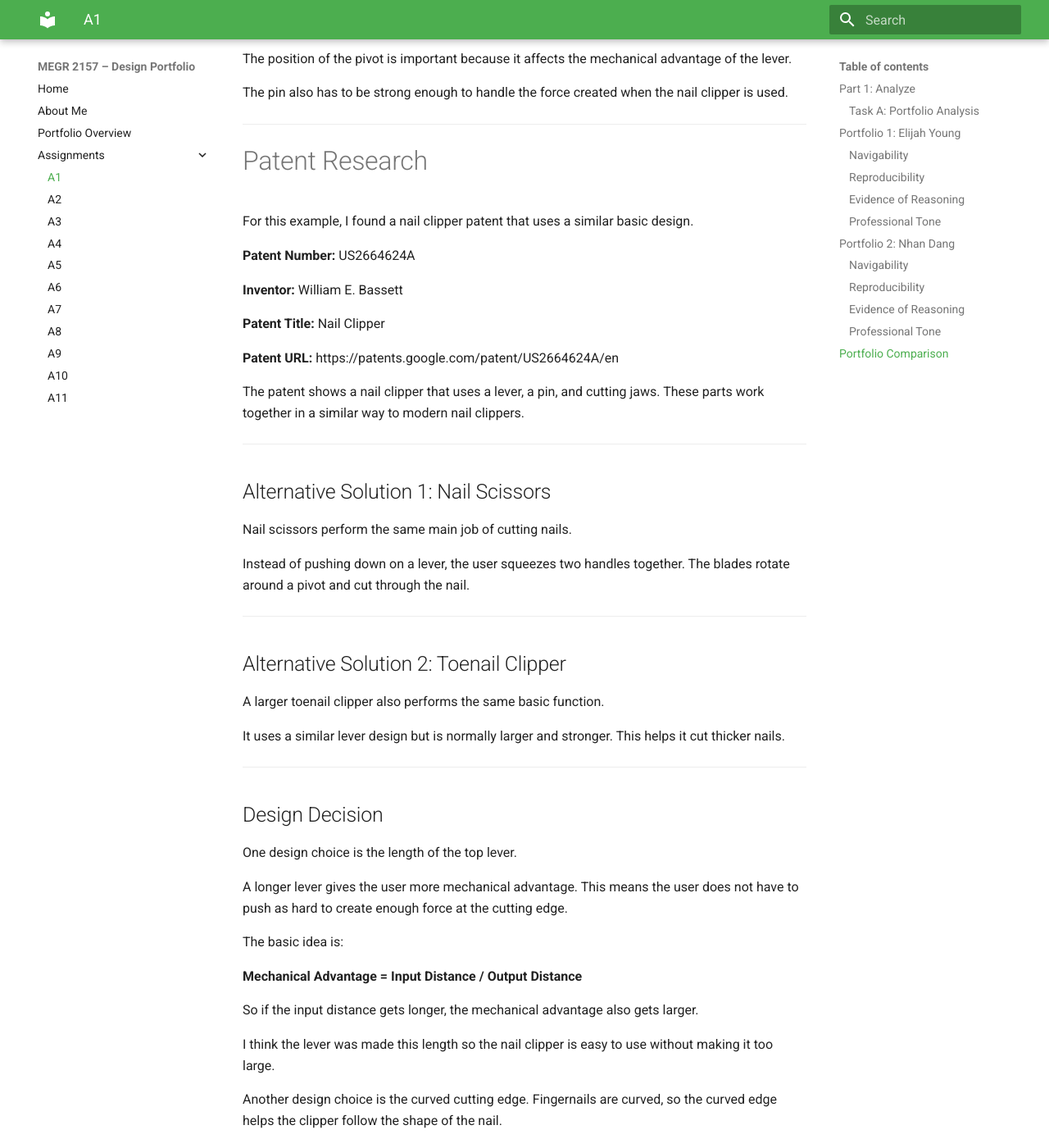
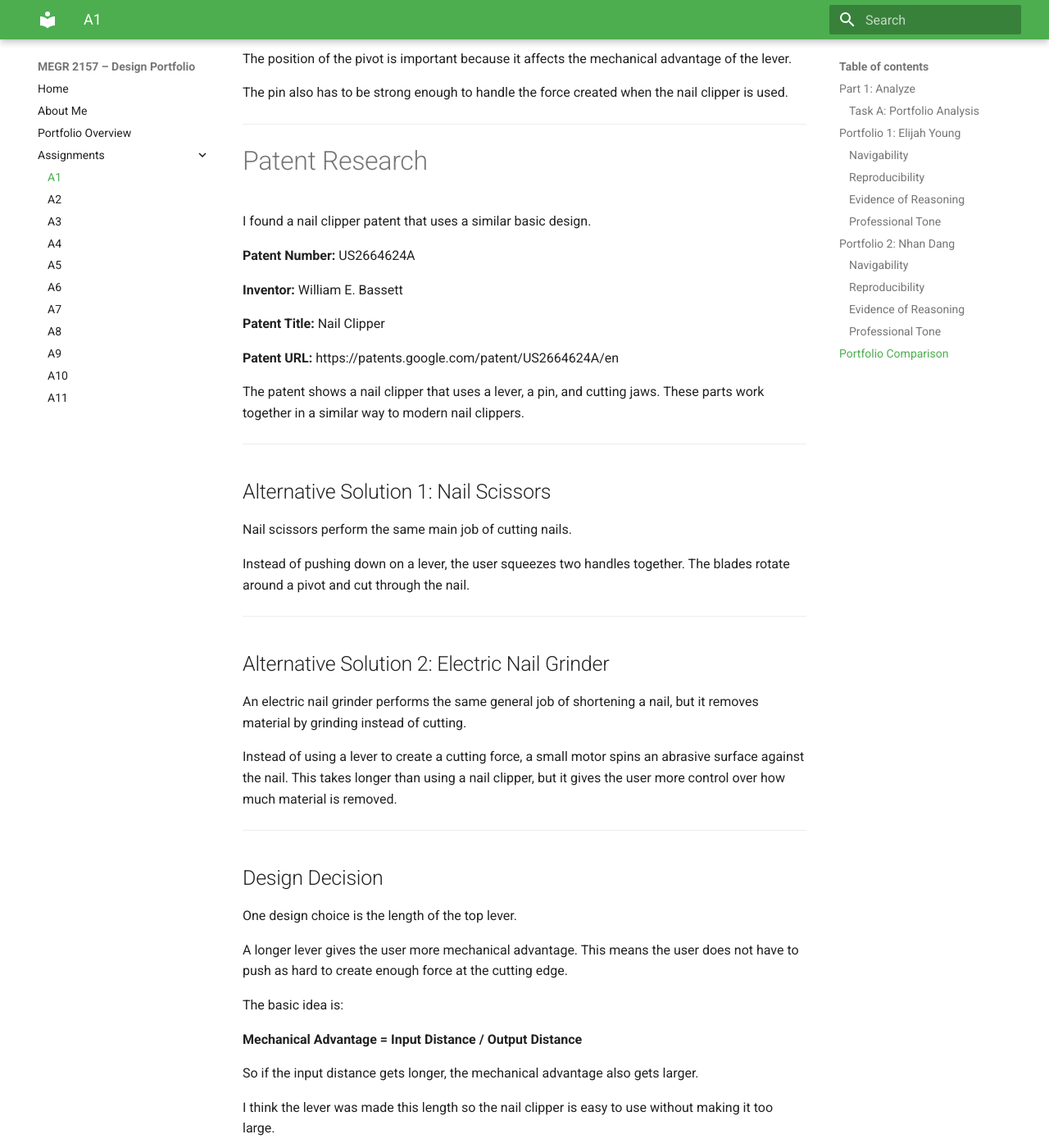
Before and after one commit to kdedrick123/MEGR-portfolio-, an MkDocs documentation site: the page built from docs/assignments/A01/index.md, in a window 1280 px wide and 1400 px high, scrolled down 4268 px. Shown: the whole window at 82% size. Built offline with MkDocs 1.6.1 and Material for MkDocs 9.7.7, drawn with Linux system fonts in a browser that asks for light colours.

Commit message:
Revise alternative solution to include Electric Nail Grinder
Updated the alternative solution section to replace 'Toenail Clipper' with 'Electric Nail Grinder' and revised descriptions accordingly.

```diff
--- a/docs/assignments/A01/index.md
+++ b/docs/assignments/A01/index.md
@@ -151,7 +151,7 @@ The pin also has to be strong enough to handle the force created when the nail c
 
 # Patent Research
 
-For this example, I found a nail clipper patent that uses a similar basic design.
+I found a nail clipper patent that uses a similar basic design.
 
 **Patent Number:** US2664624A
 
@@ -174,11 +174,11 @@ Instead of pushing down on a lever, the user squeezes two handles together. The
 
 ---
 
-## Alternative Solution 2: Toenail Clipper
+## Alternative Solution 2: Electric Nail Grinder
 
-A larger toenail clipper also performs the same basic function.
+An electric nail grinder performs the same general job of shortening a nail, but it removes material by grinding instead of cutting.
 
-It uses a similar lever design but is normally larger and stronger. This helps it cut thicker nails.
+Instead of using a lever to create a cutting force, a small motor spins an abrasive surface against the nail. This takes longer than using a nail clipper, but it gives the user more control over how much material is removed.
 
 ---
 
```
